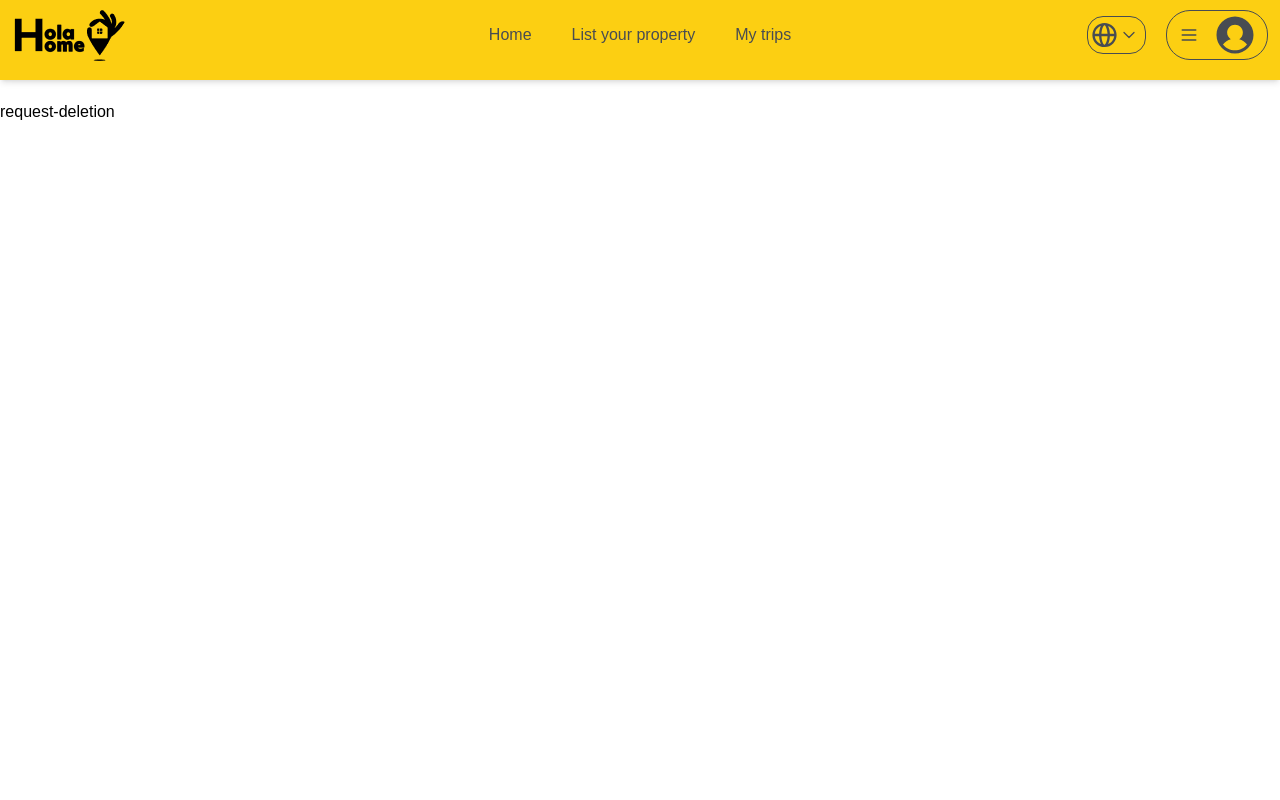
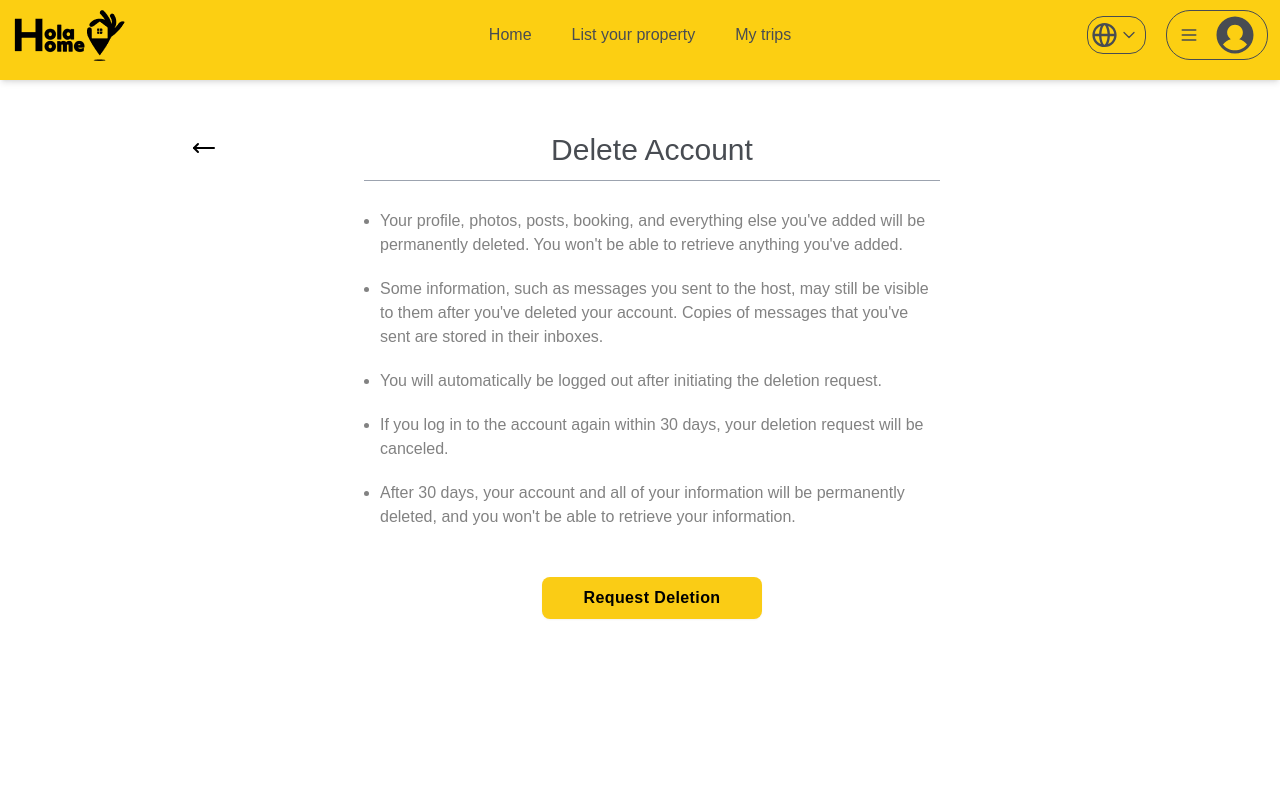
Before and after one commit to Sarowar-Hossain/hola-home-website, a Next.js app: page /delete-account/request-deletion in a window 1280 px wide. Shown: the top 800 px of the page. Built offline with nearby package versions, Linux system fonts and the light colour scheme; no server answers.

Commit message:
request deletion page

```diff
--- a/pages/delete-account/request-deletion.js
+++ b/pages/delete-account/request-deletion.js
@@ -1,9 +1,79 @@
-import React from 'react'
+import { Button } from "@components/ui";
+import { useRouter } from "next/router";
+import React from "react";
 
 function Index() {
-  return (
-    <div>request-deletion</div>
-  )
+	const router = useRouter();
+	return (
+		<div className=" ">
+			<div className="lg:w-[70%] 2xl:w-[40%] container mx-auto lg:flex  lg:flex-row flex flex-col items-start py-8 lg:px-0 px-6">
+				<button
+					className="mt-1  cursor-pointer "
+					onClick={() => router.back()}
+				>
+					{" "}
+					<svg
+						xmlns="http://www.w3.org/2000/svg"
+						width="24"
+						height="24"
+						viewBox="0 0 24 24"
+						fill="none"
+						stroke="currentColor"
+						stroke-width="2"
+						stroke-linecap="round"
+						stroke-linejoin="round"
+						class="lucide lucide-move-left"
+					>
+						<path d="M6 8L2 12L6 16" />
+						<path d="M2 12H22" />
+					</svg>
+				</button>
+				<div className="lg:max-w-xl container mx-auto flex flex-col items-center justify-center">
+					<div className=" border-b border-gray-400  container mx-auto mb-7 ">
+						<h2 className="text-3xl text-[#484C52] text-center  mb-3 ">
+							Delete Account
+						</h2>
+					</div>
+					<ul className="list-disc pl-4 text-[#828282] space-y-5">
+						<li>
+							Your profile, photos, posts, booking, and everything
+							else you've added will be permanently deleted. You
+							won't be able to retrieve anything you've added.
+						</li>
+
+						<li>
+							Some information, such as messages you sent to the
+							host, may still be visible to them after you've
+							deleted your account. Copies of messages that you've
+							sent are stored in their inboxes.
+						</li>
+						<li>
+							You will automatically be logged out after
+							initiating the deletion request.
+						</li>
+						<li>
+							If you log in to the account again within 30 days,
+							your deletion request will be canceled.
+						</li>
+						<li>
+							After 30 days, your account and all of your
+							information will be permanently deleted, and you
+							won't be able to retrieve your information.
+						</li>
+					</ul>
+
+					<Button
+						className="text-base my-12"
+						onClick={() =>
+							router.push("/delete-account/request-deletion")
+						}
+					>
+						Request Deletion
+					</Button>
+				</div>
+			</div>
+		</div>
+	);
 }
 
-export default Index
+export default Index;
```
